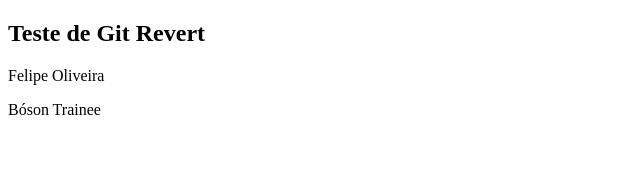
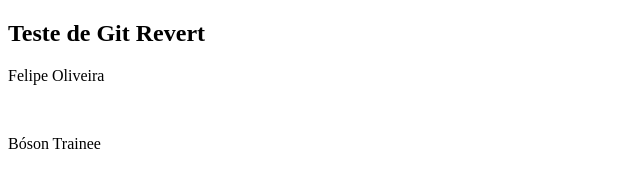
Before and after one commit to FelipeSoares2022/Test_repository, a plain HTML site: page index.html in a window 1280 px wide. Shown: the whole page, without its empty margins (0-640 px from the left). Drawn offline with Linux system fonts and the light colour scheme.

Commit message:
Mais uma alteração em index.html quebra de linha

```diff
--- a/index.html
+++ b/index.html
@@ -7,7 +7,7 @@
 </head>
 <body>
     <h2>Teste de Git Revert</h2>
-    <p>Felipe Oliveira</p>
+    <p>Felipe Oliveira</p> <br>
     <p>Bóson Trainee</p>
 </body>
 </html>
```
